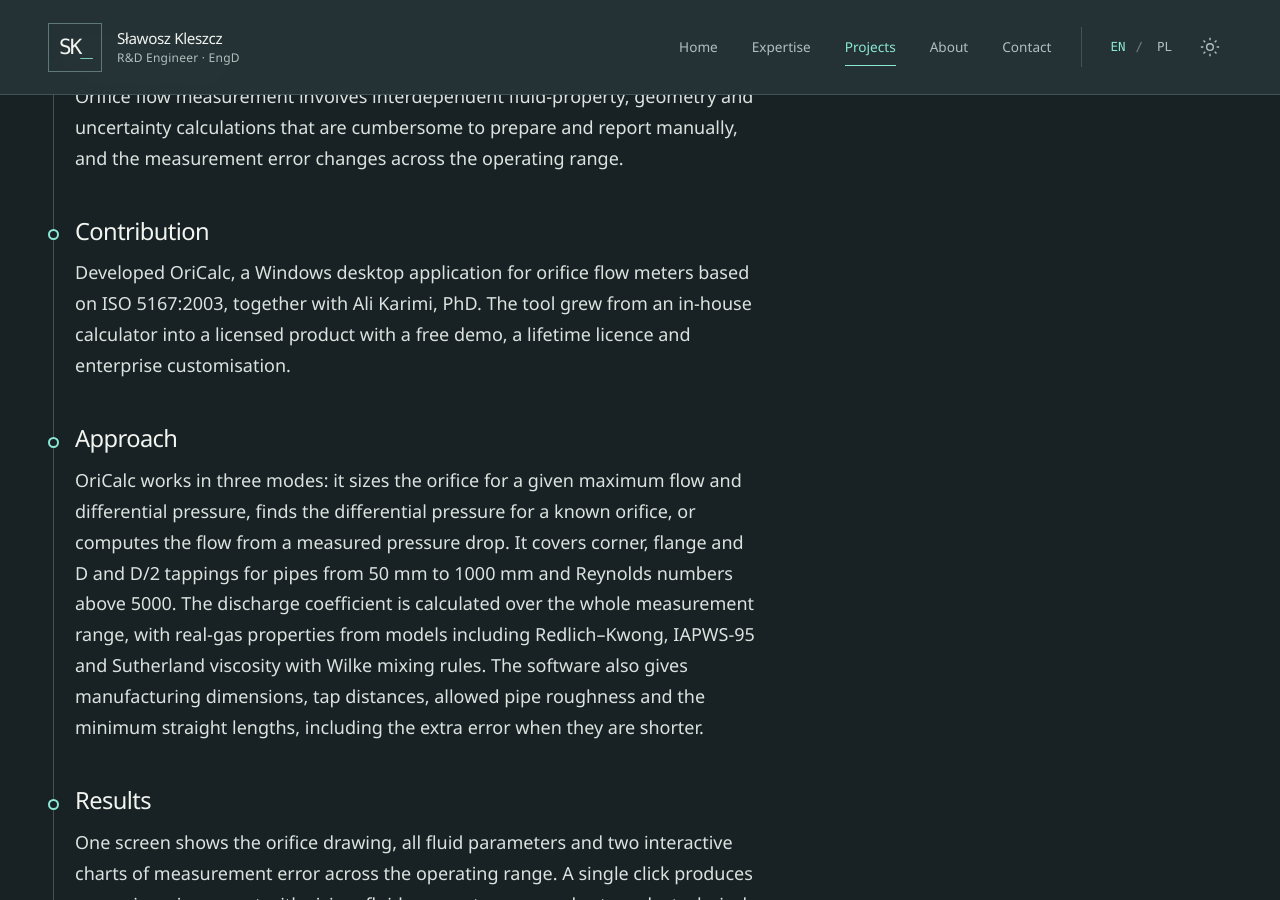
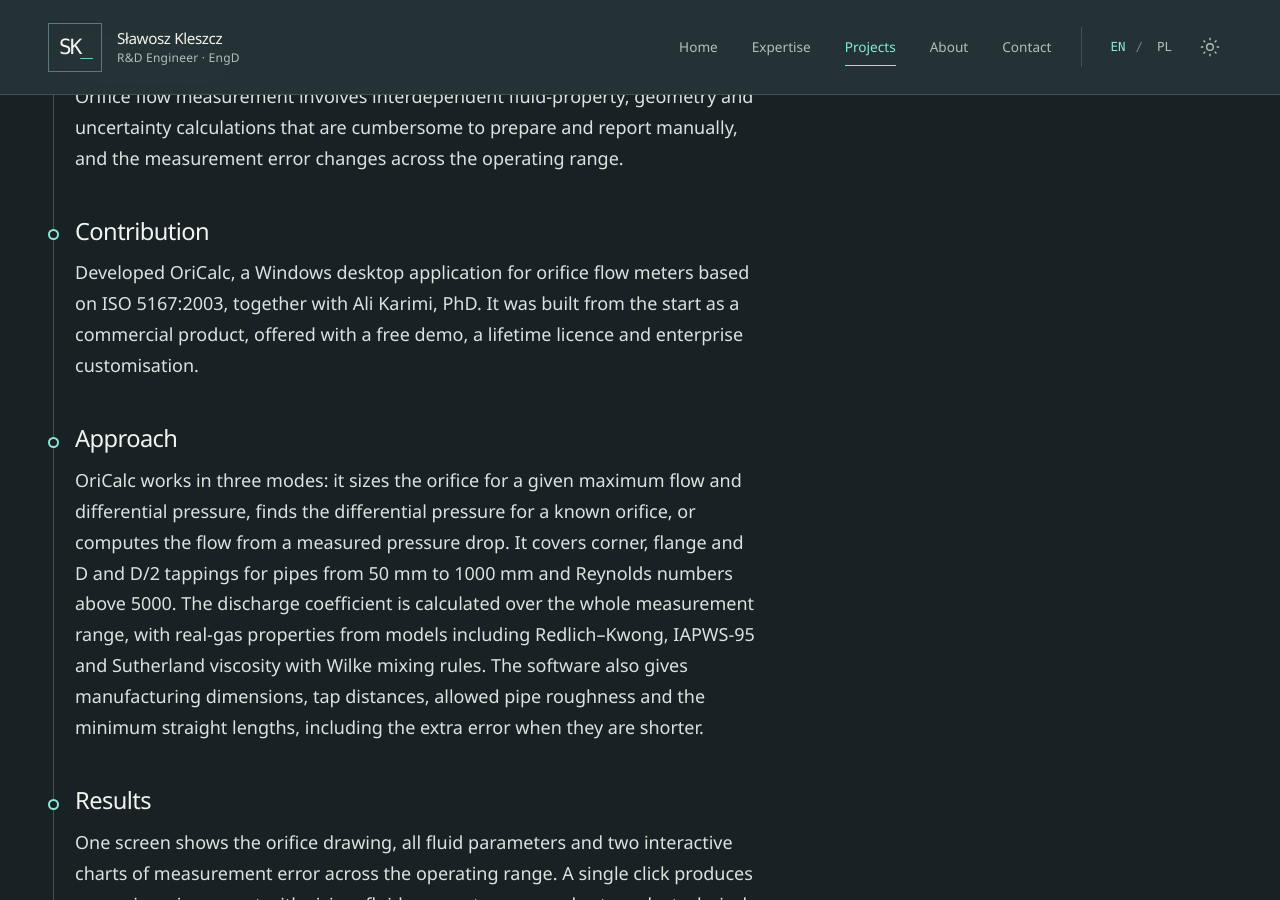
Before and after one commit to drSKleszcz/drSKleszcz.github.io, a Jekyll site: the page built from _projects/en/orifice-calculation-software.md, in a window 1280 px wide and 900 px high, scrolled down 485 px. Built offline with Jekyll 4.4.1, drawn with Linux system fonts in a browser that asks for light colours.

Commit message:
[claude] OriCalc: od początku tworzony jako produkt (poprawka P3)
Co-Authored-By: Claude Opus 5.5 (1M context) <noreply@anthropic.com>

```diff
--- a/_projects/en/orifice-calculation-software.md
+++ b/_projects/en/orifice-calculation-software.md
@@ -17,7 +17,7 @@ Orifice flow measurement involves interdependent fluid-property, geometry and un
 
 ## Contribution
 
-Developed OriCalc, a Windows desktop application for orifice flow meters based on ISO 5167:2003, together with Ali Karimi, PhD. The tool grew from an in-house calculator into a licensed product with a free demo, a lifetime licence and enterprise customisation.
+Developed OriCalc, a Windows desktop application for orifice flow meters based on ISO 5167:2003, together with Ali Karimi, PhD. It was built from the start as a commercial product, offered with a free demo, a lifetime licence and enterprise customisation.
 
 ## Approach
 
```
Also changed, not shown: HANDOFF.md (+5 -4 lines), _projects/pl/orifice-calculation-software.md (+1 -1 lines).
